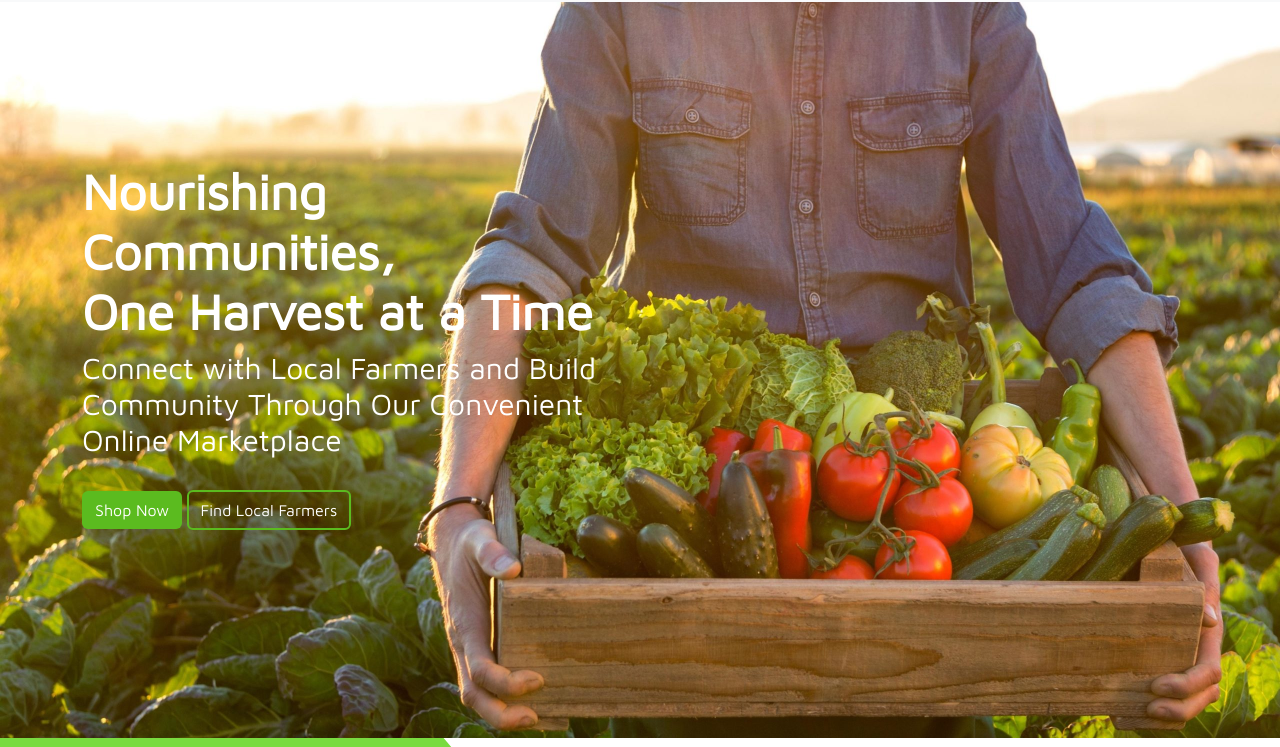
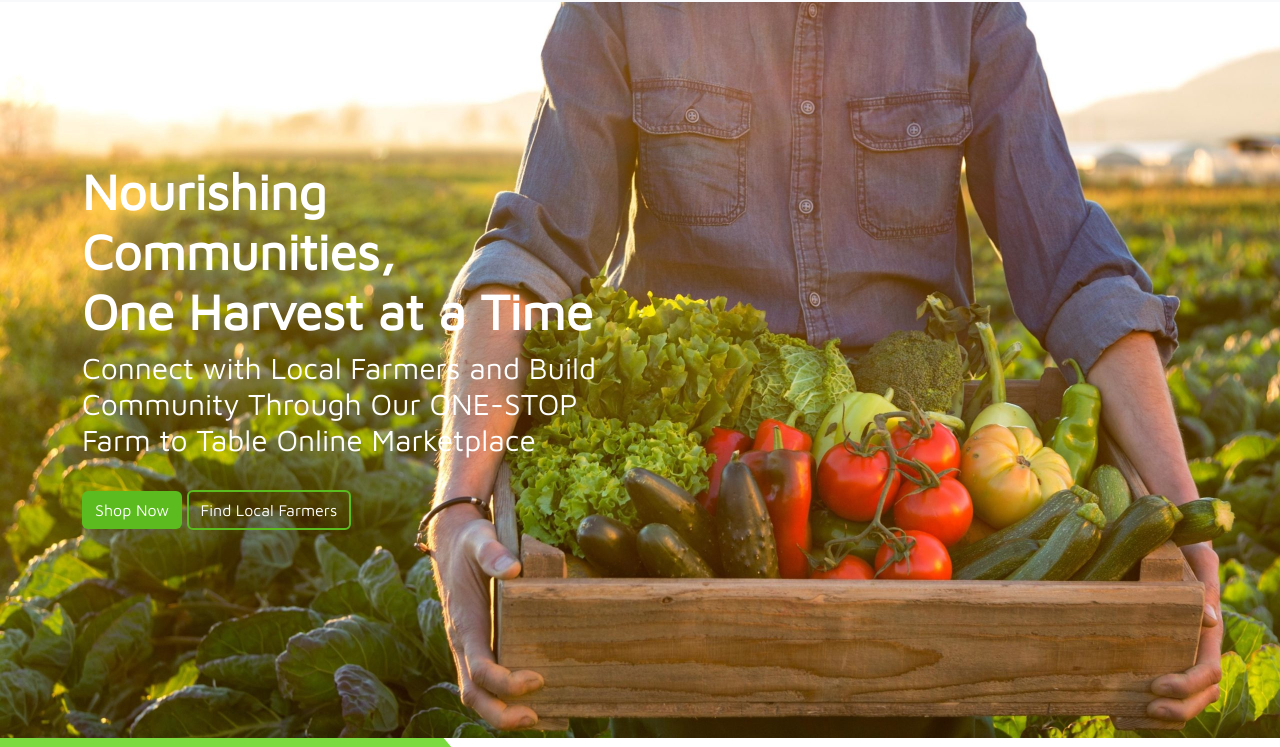
Before and after one commit to jasperayawan/harvestHub, a plain HTML site: page index.html in a window 1280 px wide. Shown: the part 53-800 px from the top of the page. Drawn offline with nearby package versions, Linux system fonts and the light colour scheme.

Commit message:
modified:   index.html

```diff
--- a/index.html
+++ b/index.html
@@ -177,7 +177,7 @@
                 </h1>
                 <h2 class="title2">
                   Connect with Local Farmers and Build Community Through Our
-                  Convenient Online Marketplace
+                  ONE-STOP Farm to Table Online Marketplace
                 </h2>
               </div>
               <div class="CTA">
```
